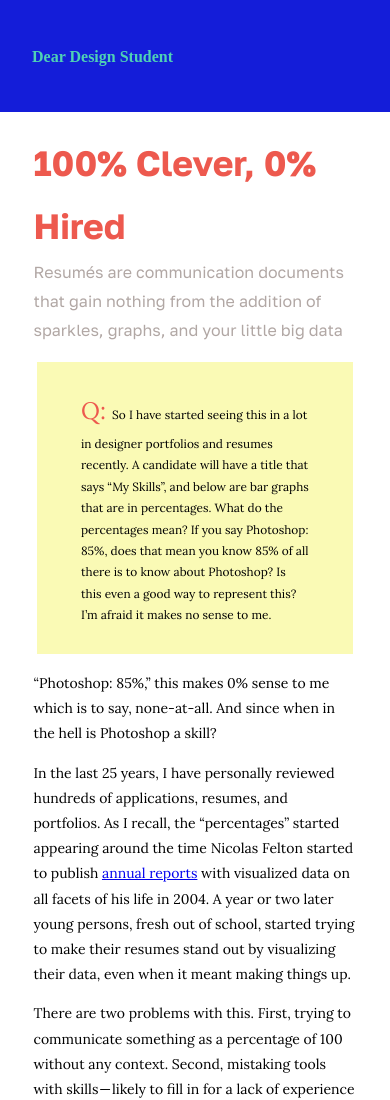
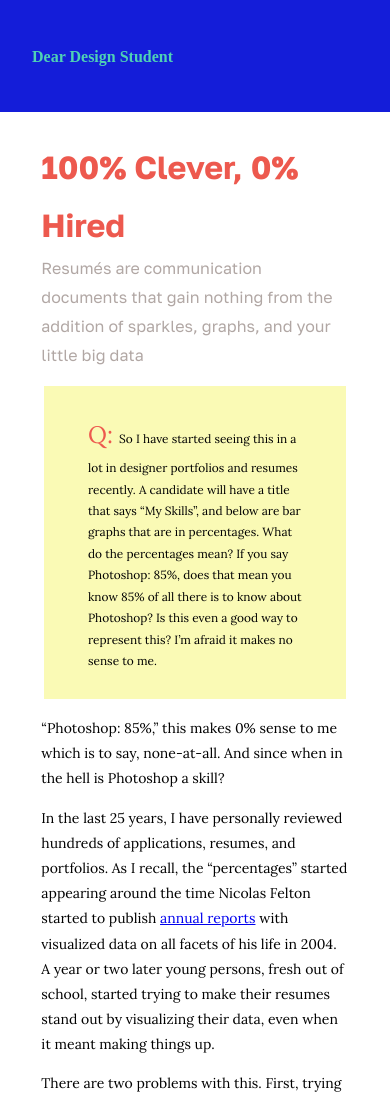
Before and after one commit to nmak00/hw-blog-design-spring-2023, a plain HTML site: page index.html in a window 390 px wide. Shown: the top 1100 px of the page. Drawn offline with Linux system fonts and the light colour scheme; a web font is replaced by a local one.

Commit message:
resized fonts

```diff
--- a/styles/styles.css
+++ b/styles/styles.css
@@ -20,11 +20,13 @@ header
 }
 
 article {
-	max-width: 800px;
+	max-width: 700px;
 	margin-left: auto;
 	margin-right: auto;
   margin-top: 3rem;
+  font-size: 110%;
   font-family:'Lora';
+
   line-height: 1.8;
 }
 .articlename,p{
@@ -42,8 +44,12 @@ blockquote
 dl
 {
   margin:4%;
+
   font-size:95%;
 }
+
+
+
 
 
 
@@ -61,7 +67,7 @@ header h3
 article h1
 {
   color: #ed594e;
-  font-size: 2.2rem;
+  font-size: 3rem;
   font-family: 'Golos Text', sans-serif;
 
 }
@@ -98,16 +104,21 @@ footer{
   transition: 0.3s;
 }
 
-@media screen and (max-width:800px)
+@media screen and (max-width:650px)
 {
   article
     {
-    margin:5%;
-    font-size: 14px;
+    margin:7%;
+    font-size:14px;
   }
 
-  article h2, .branding
+  article h1{
+    font-size: 2rem;
+
+  }
+
+ article h2, .branding
       {
         font-size: 1rem;
       }
- }
+}
```
